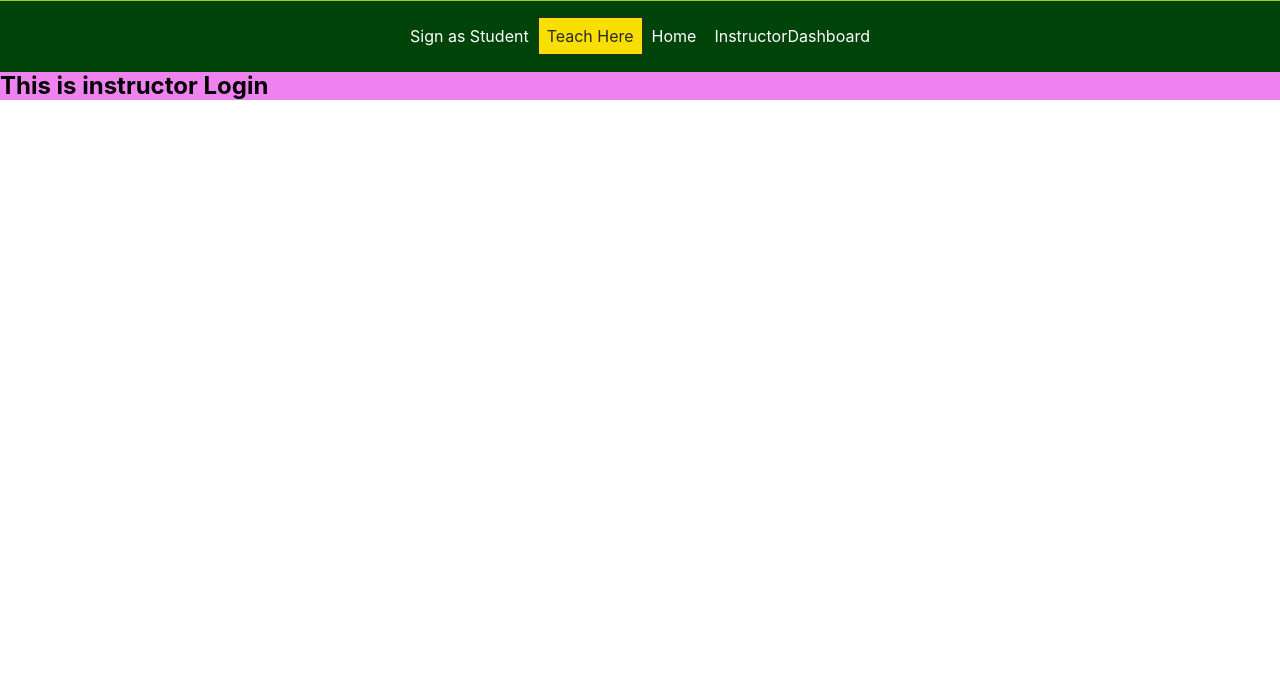
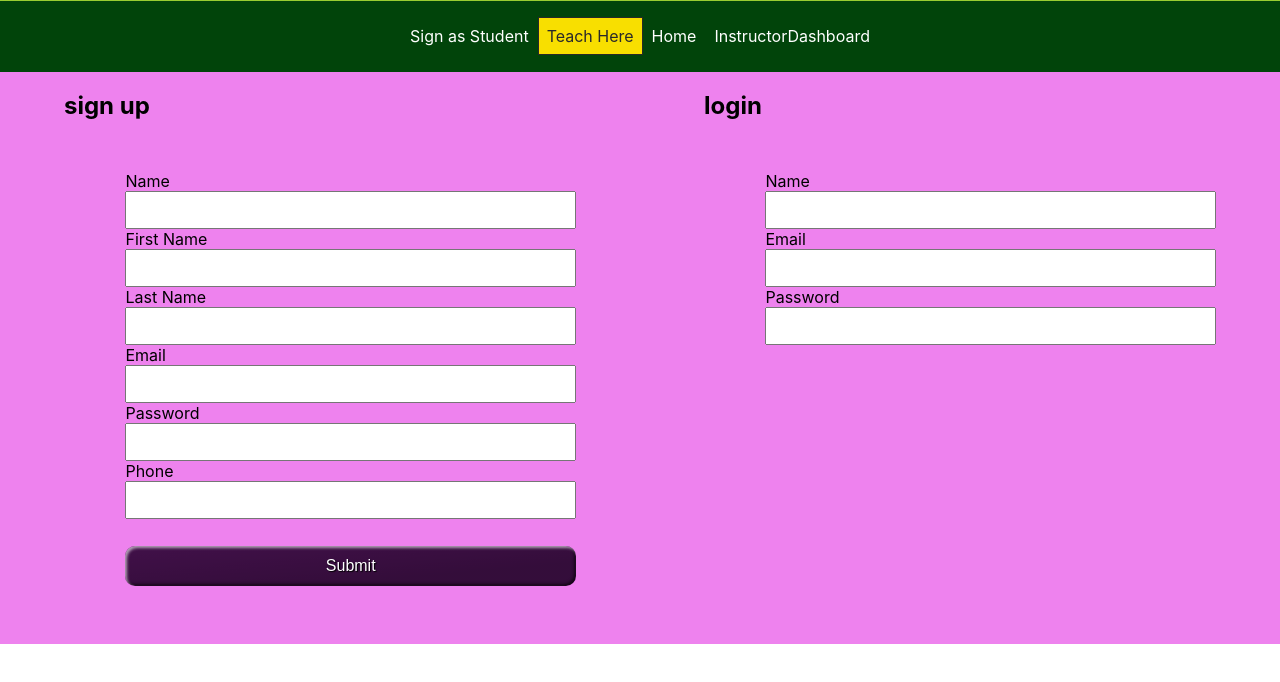
Before and after one commit to TheCodingFreakj/lmswebsite, a React (Create React App) app in the folder client/: page /teach in a window 1280 px wide. Shown: the top 682 px of the page. Built offline with nearby package versions, Linux system fonts and the light colour scheme.

Commit message:
second commit

```diff
--- a/client/src/components/Instructors/instructor.js
+++ b/client/src/components/Instructors/instructor.js
@@ -1,11 +1,128 @@
 import React from "react";
 import "./styles.css";
+import register_instructor from "../../store/instructor/instructor";
+import { useDispatch } from "react-redux";
+const Instructor = () => {
+  const [formData, setformData] = React.useState({
+    username: "",
+    fname: "",
+    lname: "",
+    phone: "",
+    email: "",
+    password: "",
+    role: "instructor",
+  });
+  const dispatch = useDispatch();
+  const handlechange = (e) => {
+    setformData({ ...formData, [e.target.name]: e.target.value });
+  };
 
-const Instructor = () => {
+  // console.log(formData);
+  const handleSubmit = (e) => {
+    e.preventDefault();
+    //dispatch the action of posting data here and get the message
+    dispatch(register_instructor(formData));
+    setformData("");
+  };
   return (
     <div className="component-wrapper">
-      {" "}
-      <h2>This is instructor Login </h2>
+      <div className="flex-container">
+        <div className="flex-item">
+          <h2>sign up</h2>
+          <form id="form-id" onSubmit={handleSubmit}>
+            <label>Name</label>
+            <input
+              type="text"
+              id="form-field"
+              name="username"
+              value={formData.username}
+              required
+              onChange={handlechange}
+            ></input>
+
+            <label>First Name</label>
+            <input
+              type="text"
+              id="form-field"
+              name="fname"
+              value={formData.fname}
+              required
+              onChange={handlechange}
+            ></input>
+
+            <label>Last Name </label>
+            <input
+              type="text"
+              id="form-field"
+              name="lname"
+              value={formData.lname}
+              required
+              onChange={handlechange}
+            ></input>
+            <label>Email</label>
+            <input
+              type="text"
+              id="form-field"
+              name="email"
+              value={formData.email}
+              required
+              onChange={handlechange}
+            ></input>
+            <label>Password</label>
+            <input
+              type="text"
+              id="form-field"
+              name="password"
+              value={formData.password}
+              required
+              onChange={handlechange}
+            ></input>
+            <label>Phone</label>
+            <input
+              type="number"
+              id="form-field"
+              name="phone"
+              value={formData.phone}
+              required
+              onChange={handlechange}
+            ></input>
+            <input type="submit" className="favorite styled" />
+          </form>
+        </div>
+        <div className="flex-item">
+          <h2>login</h2>
+          <form id="form-id">
+            <label>Name</label>
+            <input
+              type="text"
+              id="form-field"
+              // name="username"
+              // value={formData.username}
+              required
+              // onChange={handlechange}
+            ></input>
+
+            <label>Email</label>
+            <input
+              type="text"
+              id="form-field"
+              name="email"
+              // value={formData.email}
+              // required
+              // onChange={handlechange}
+            ></input>
+            <label>Password</label>
+            <input
+              type="text"
+              id="form-field"
+              name="password"
+              // value={formData.password}
+              // required
+              // onChange={handlechange}
+            ></input>
+          </form>
+        </div>
+      </div>
     </div>
   );
 };
--- a/client/src/components/Instructors/styles.css
+++ b/client/src/components/Instructors/styles.css
@@ -1,4 +1,57 @@
 .component-wrapper {
-    background: violet;
-    margin-top: 4%;
-  }
+  background: violet;
+  margin-top: 4%;
+}
+.flex-container {
+  display: flex;
+  justify-content: space-around;
+}
+.flex-item {
+  width: 40%;
+}
+form#form-id {
+  display: flex;
+  flex-direction: column;
+  position: relative;
+  padding: 6%;
+  left: 6%;
+}
+
+input#form-field {
+  height: 2rem;
+}
+
+.styled {
+  border: 0;
+  line-height: 2.5;
+  padding: 0 20px;
+  font-size: 1rem;
+  text-align: center;
+  color: #fff;
+  text-shadow: 1px 1px 1px #000;
+  border-radius: 10px;
+  background-color: rgb(65, 16, 73);
+  background-image: linear-gradient(
+    to top left,
+    rgba(0, 0, 0, 0.2),
+    rgba(0, 0, 0, 0.2) 30%,
+    rgba(0, 0, 0, 0)
+  );
+  box-shadow: inset 2px 2px 3px rgba(255, 255, 255, 0.6),
+    inset -2px -2px 3px rgba(0, 0, 0, 0.6);
+}
+
+input.favorite.styled {
+  margin: 6% 0;
+}
+button.favorite.styled {
+  margin-top: 4%;
+}
+.styled:hover {
+  background-color: rgb(91, 37, 143);
+}
+
+.styled:active {
+  box-shadow: inset -2px -2px 3px rgba(255, 255, 255, 0.6),
+    inset 2px 2px 3px rgba(0, 0, 0, 0.6);
+}
--- a/client/src/store/index.js
+++ b/client/src/store/index.js
@@ -1,9 +1,11 @@
 import { configureStore } from "@reduxjs/toolkit";
 import { combineReducers } from "redux";
-import student from "./user/student";
+//import student from "./user/student";
+import instructor from "./instructor/instructor";
 
 const reducer = combineReducers({
-  student,
+  // student,
+  instructor,
 });
 const store = configureStore({
   reducer,
--- /dev/null
+++ b/client/src/store/instructor/instructor.js
@@ -0,0 +1,84 @@
+import { createSlice } from "@reduxjs/toolkit";
+// Slice
+//https://blog.bitsrc.io/simplifying-redux-with-redux-toolkit-6236c28cdfcb
+//https://www.softkraft.co/how-to-setup-redux-with-redux-toolkit/#how-to-setup-create-react-app-with-redux
+//https://redux-toolkit.js.org/introduction/getting-started
+//https://www.softkraft.co/how-to-setup-slices-with-redux-toolkit/#connecting-app-to-api
+const slice = createSlice({
+  name: "instructor",
+  initialState: {
+    instructor: {},
+  },
+  reducers: {
+    registerInstructor: (state, action) => {
+      console.log(state);
+      console.log(action.payload); // show the message
+      //   state.instructor = action.payload; //{payload:  msg}
+    },
+    loginInstructorSuccess: (state, action) => {
+      console.log(state);
+      console.log(action.payload); //get the user and message
+      //   state.instructor = action.payload; //{payload: user, msg}
+    },
+    logoutInstructorSuccess: (state, action) => {
+      console.log(state);
+      console.log(action.payload); //message
+      //state.instructor = null; //{payload:  msg}
+    },
+    fetchInstructorprofile: (state, action) => {
+      console.log(state);
+      console.log(action.payload); // get the detials of the student
+      //state.instructor = action.payload; //{payload:  student info}
+    },
+    updateInstructorprofile: (state, action) => {
+      console.log(state);
+      console.log(action.payload); // get the details and show and update and repost
+      //state.instructor = action.payload; //{payload:  msg}
+    },
+    deleteInstructorprofile: (state, action) => {
+      console.log(state);
+      console.log(action.payload); // delete
+      //.instructor = action.payload; //{payload:  msg}
+    },
+  },
+});
+export default slice.reducer;
+
+// Actions
+const {
+  registerInstructor,
+  loginInstructoSuccess,
+  logoutInstructorSuccess,
+  fetchInstructorprofile,
+  updateInstructorprofile,
+  deleteInstructorprofile,
+} = slice.actions;
+export const register_instructor = (formData) => async (dispatch) => {
+  try {
+    //provide the reducer typ
+
+    dispatch(registerInstructor(formData));
+    // make an axios request to the backend to post these students
+    //   dispatch(registerInstructor({ student_name }));
+  } catch (e) {
+    return console.error(e.message);
+  }
+};
+
+// export const login_instructor =
+//   ({ username, password }) =>
+//   async (dispatch) => {
+//     try {
+//       dispatch(loginSuccess({ username }));
+//     } catch (e) {
+//       return console.error(e.message);
+//     }
+//   };
+// export const logout_instructor = () => async (dispatch) => {
+//   try {
+//     // const res = await api.post('/api/auth/logout/')
+//     return dispatch(logoutSuccess());
+//   } catch (e) {
+//     return console.error(e.message);
+//   }
+// };
```
Also changed, not shown: client/src/store/user/student.js (+80 -73 lines), 1 other file (tests, documents, lock files or other folders).
